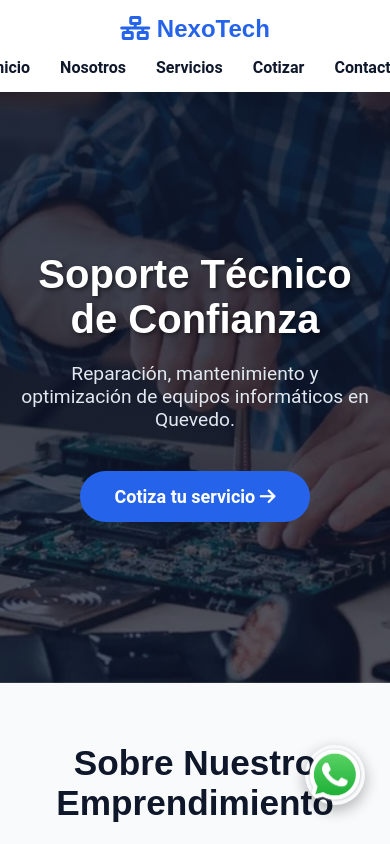
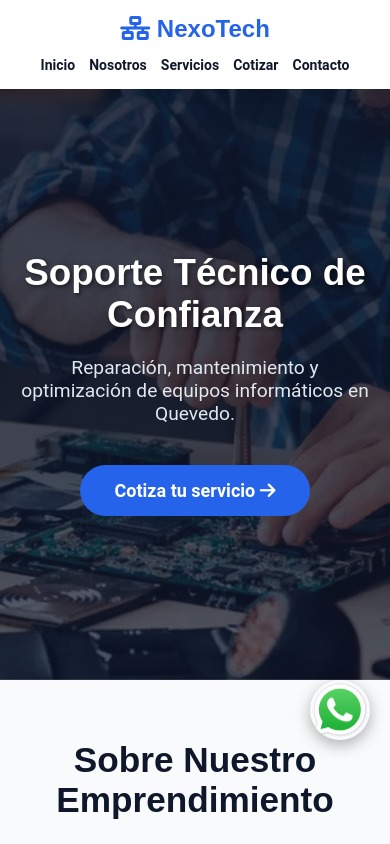
Before and after one commit to CharlesRoyLopezReinoso/nexotech-web, a plain HTML site: page index.html in a window 390 px wide. Shown: the top 844 px of the page. Drawn offline with Linux system fonts and the light colour scheme.

Commit message:
Ajuste menu movil y posicion boton WhatsApp

```diff
--- a/styles.css
+++ b/styles.css
@@ -517,8 +517,8 @@ footer {
 
 #logo-whatsapp-flotante {
     position: fixed;
-    bottom: 25px;
-    right: 25px;
+    bottom: 90px; /* Antes era 25px; lo sube por encima de la insignia de Netlify */
+    right: 20px;
     z-index: 1000;
     animation: flotante 2s ease infinite;
 }
@@ -537,14 +537,31 @@ footer {
    10. RESPONSIVE DESIGN (MÓVILES)
    ========================================= */
 @media (max-width: 768px) {
+    /* Elimina la franja blanca vertical y cualquier desborde horizontal */
+    html, body {
+        overflow-x: clip;
+    }
+
     #contenedor-menu {
         flex-direction: column;
-        padding: 15px;
-        gap: 15px;
+        padding: 15px 10px;
+        gap: 12px;
+    }
+
+    /* Permite que los enlaces se centren y ajusten sin cortarse */
+    #menu {
+        flex-wrap: wrap;
+        justify-content: center;
+        gap: 10px 14px;
+        width: 100%;
+    }
+
+    #menu a {
+        font-size: 14px;
     }
 
     .hero-contenido h1 {
-        font-size: 2.5rem;
+        font-size: 2.3rem;
     }
 
     #contenedor-cotizacion, .footer-contenido {
@@ -555,6 +572,7 @@ footer {
 
     .columna-cotizacion, .tarjeta-servicio {
         width: 100%;
+        min-width: 0; /* Evita que las tarjetas ensanchen la pantalla en teléfonos pequeños */
         max-width: 400px;
     }
 
```
